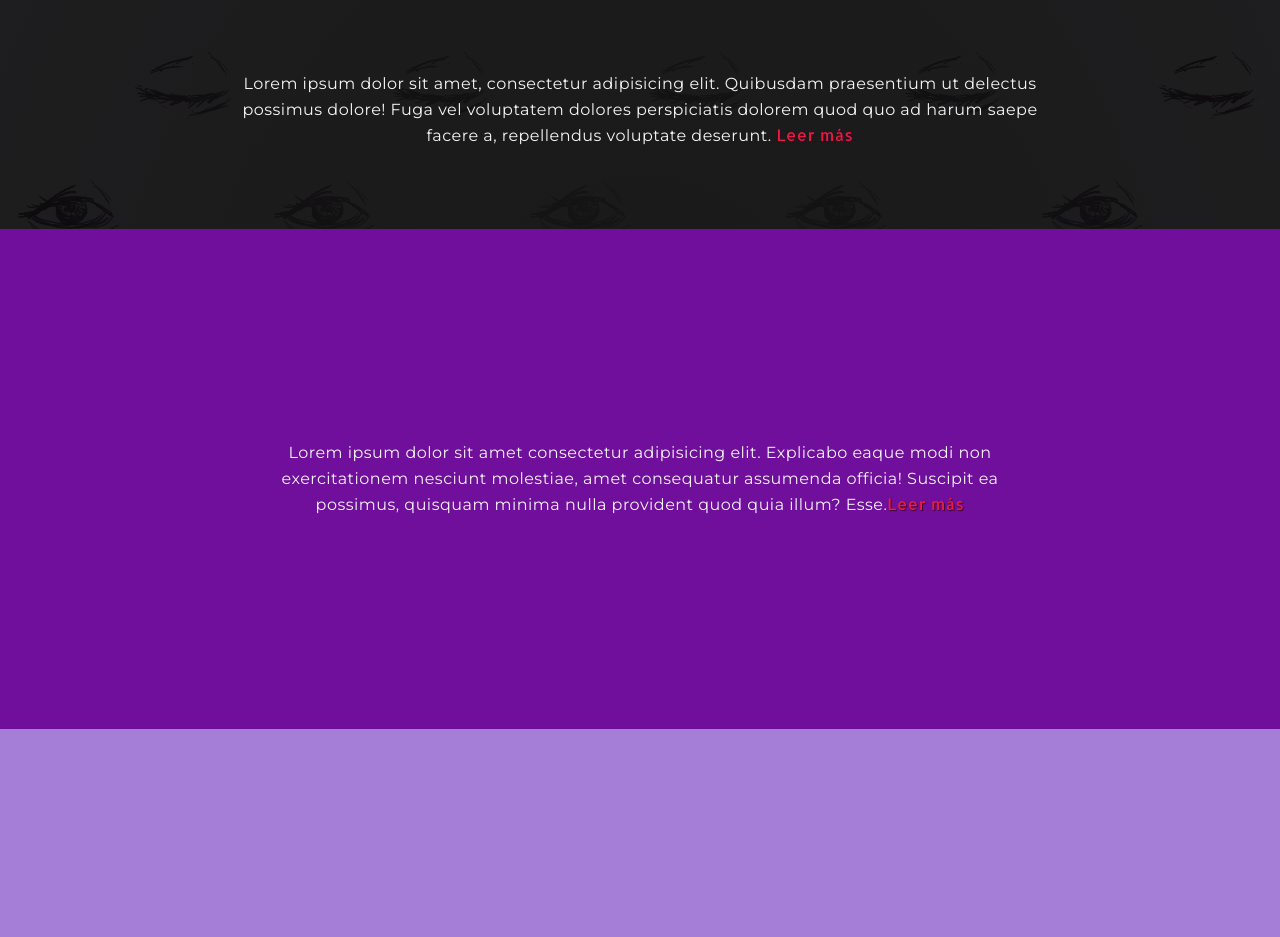
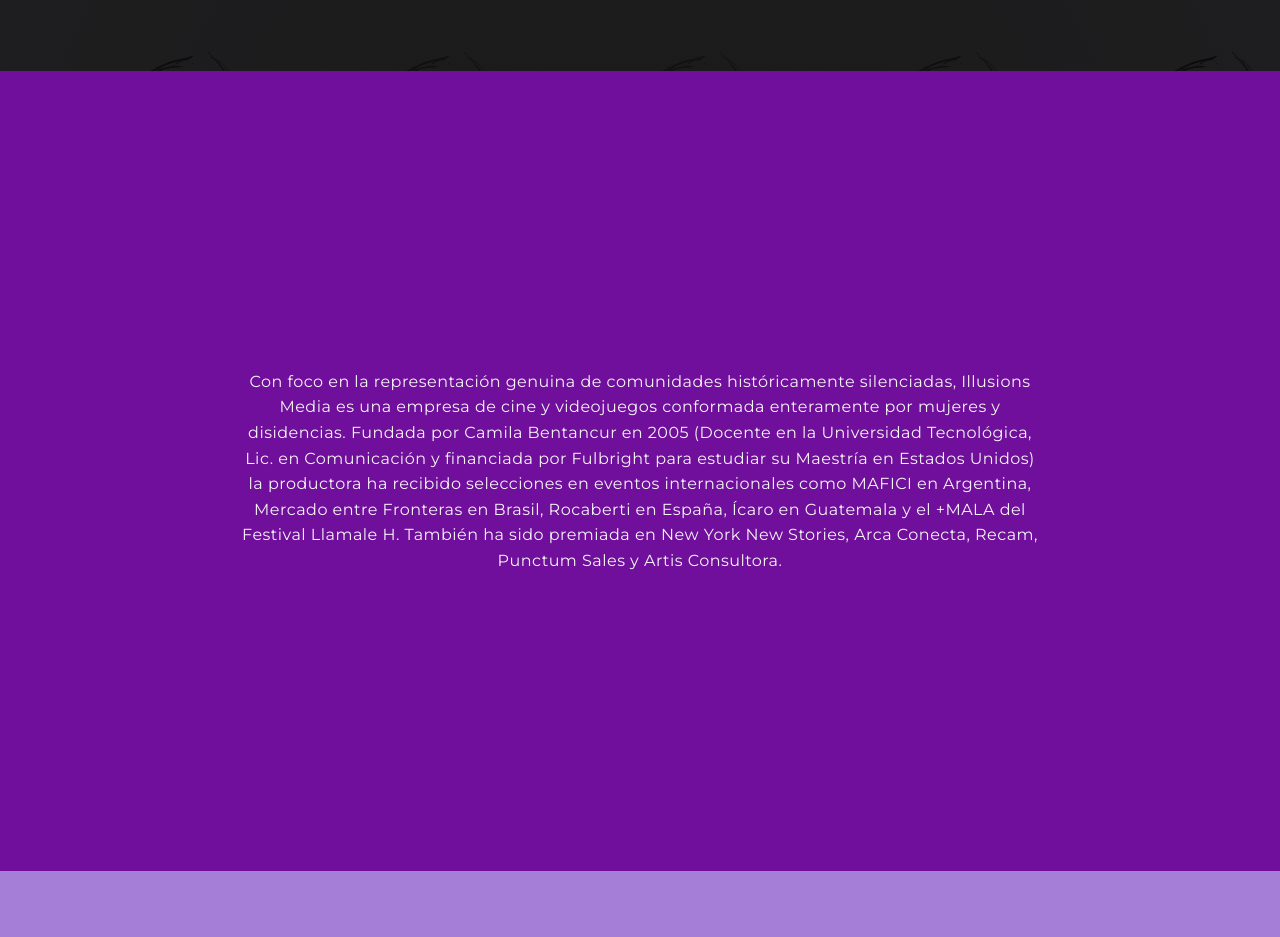
Before and after one commit to brunasosa/illusionsmedia, a plain HTML site: page index.html in a window 1280 px wide. Shown: the part 355-1292 px from the top of the page. Drawn offline with Linux system fonts and the light colour scheme.

Commit message:
added about, css

```diff
--- a/index.html
+++ b/index.html
@@ -21,16 +21,10 @@
     </header>
     <main class="mainContainer" role="main">
 
-        <p>Lorem ipsum dolor sit amet, consectetur adipisicing elit. Quibusdam praesentium ut delectus possimus dolore!
-            Fuga vel voluptatem dolores perspiciatis dolorem quod quo ad harum saepe facere a, repellendus voluptate
-            deserunt. <a href="#">Leer más</a></p>
-
 
         </main>
     <div class="sec1" id="about">
-        <p>Lorem ipsum dolor sit amet consectetur adipisicing elit. Explicabo eaque modi non exercitationem nesciunt
-            molestiae, amet consequatur assumenda officia! Suscipit ea possimus, quisquam minima nulla provident quod
-            quia illum? Esse.<a href="#">Leer más</a></p>
+        <p>Con foco en la representación genuina de comunidades históricamente silenciadas, Illusions Media es una empresa de cine y videojuegos conformada enteramente por mujeres y disidencias. Fundada por Camila Bentancur en 2005 (Docente en la Universidad Tecnológica, Lic. en Comunicación y financiada por Fulbright para estudiar su Maestría en Estados Unidos) la productora ha recibido selecciones en eventos internacionales como MAFICI en Argentina, Mercado entre Fronteras en Brasil, Rocaberti en España, Ícaro en Guatemala y el +MALA del Festival Llamale H. También ha sido premiada en New York New Stories, Arca Conecta, Recam, Punctum Sales y Artis Consultora.</p>
     </div>
     <div class="sec2" id="proyectos">
         <p>Lorem ipsum, dolor sit amet consectetur adipisicing elit. Eius sed hic quidem animi veniam odit reiciendis
--- a/styles.css
+++ b/styles.css
@@ -95,6 +95,7 @@ nav {
   padding: 1em;
   top: 0;
   background-color: var(--deepmagenta);
+  background-image: linear-gradient(var(--black), var(--transparent));
   position: sticky;
   z-index: 2;
 }
@@ -111,7 +112,7 @@ nav a {
 }
 
 .sec1 {
-  height: 500px;
+  height: 800px;
   background-color: var(--violet);
   display: flex;
   justify-content: center;
@@ -119,7 +120,7 @@ nav a {
 }
 
 .sec2 {
-  height: 500px;
+  height: 800px;
   color: var(--deepmagenta);
   background-color: var(--lavander);
   display: flex;
```
